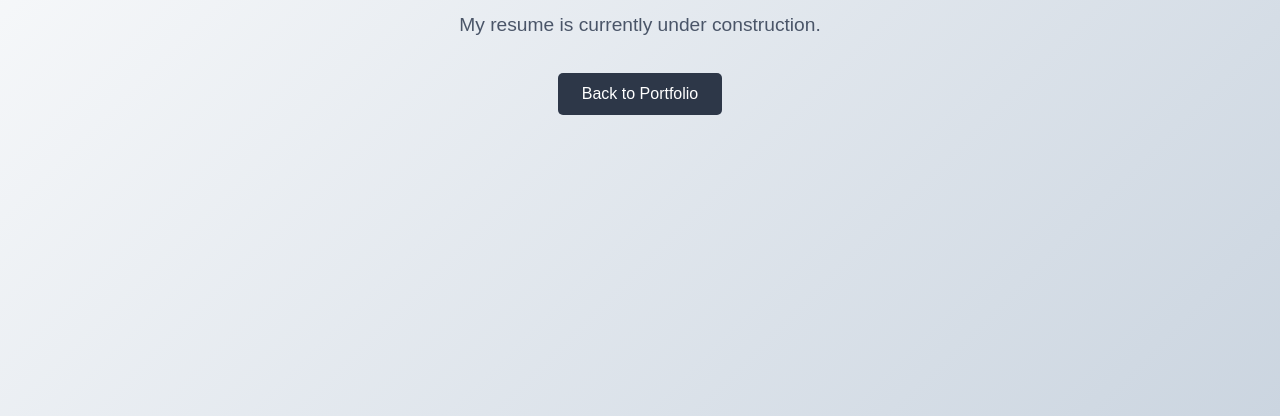
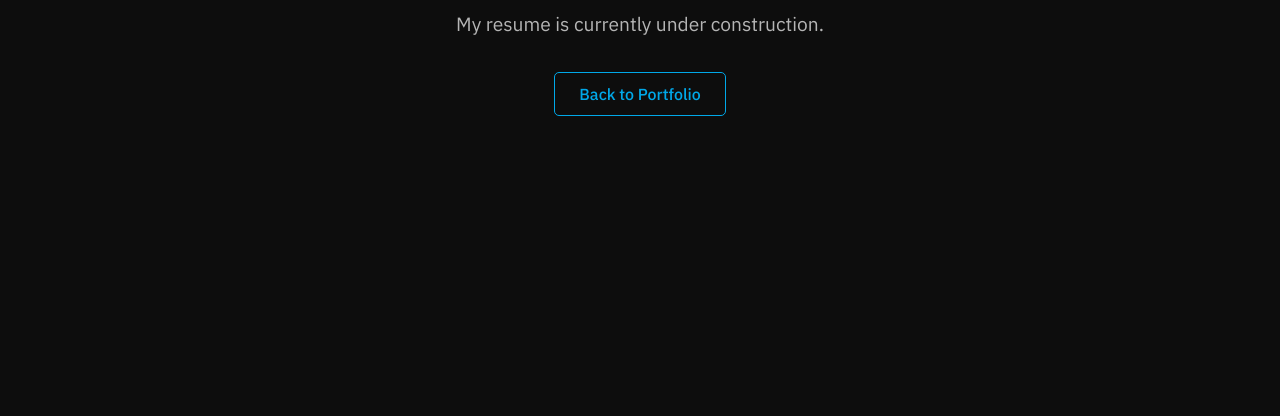
Before and after one commit to Valentin-Lemaire/portfolio, a website: page coming-soon.html in a window 1280 px wide. Shown: the part 384-800 px from the top of the page. Drawn offline with Linux system fonts and the light colour scheme.

Commit message:
Coming soon page

```diff
--- a/coming-soon.html
+++ b/coming-soon.html
@@ -2,19 +2,29 @@
 <html lang="en">
 <head>
     <meta charset="UTF-8">
-    <meta name="description" content="Coming Soon">
+    <meta name="description" content="Coming Soon - Resume Download">
     <meta name="author" content="Valentin Lemaire">
     <meta name="viewport" content="width=device-width, initial-scale=1.0">
     <title>Coming Soon - LEMAIRE Valentin</title>
+
+    <!-- Favicon -->
     <link rel="icon" type="image/png" href="./static/vl.png" sizes="512x512">
+
+    <!-- Stylesheets -->
     <link rel="stylesheet" href="style.css">
     <link rel="stylesheet" href="css/coming-soon.css">
+    <link rel="preconnect" href="https://fonts.googleapis.com">
+    <link rel="preconnect" href="https://fonts.gstatic.com" crossorigin>
+    <link href="https://fonts.googleapis.com/css2?family=IBM+Plex+Sans:wght@400;500;600&family=Space+Grotesk:wght@400;500;600;700&display=swap" rel="stylesheet">
 </head>
 <body>
+    <canvas id="headerBackground"></canvas>
     <div class="coming-soon-container">
         <h1>Coming Soon</h1>
         <p>My resume is currently under construction.</p>
         <a href="index.html" class="back-button">Back to Portfolio</a>
     </div>
+    <script src="js/mouse-effect.js"></script>
+    <script src="js/header-background.js"></script>
 </body>
 </html>
--- a/css/coming-soon.css
+++ b/css/coming-soon.css
@@ -3,44 +3,76 @@ html, body {
     overflow: hidden;
     margin: 0;
     padding: 0;
+    height: 100%;
 }
 
+/* Canvas background */
+#headerBackground {
+    position: fixed;
+    top: 0;
+    left: 0;
+    width: 100vw;
+    height: 100vh;
+    z-index: 1;
+    background-color: var(--primary-color);
+}
+
+/* Coming Soon page styles */
 .coming-soon-container {
-    height: 100vh;
+    min-height: 100vh;
     display: flex;
     flex-direction: column;
     align-items: center;
     justify-content: center;
     text-align: center;
     padding: 2rem;
-    background: linear-gradient(135deg, #ffffff 0%, #cbd5e0 100%);
+    color: var(--secondary-color);
+    position: relative;
+    z-index: 2;
 }
 
 .coming-soon-container h1 {
     font-size: 3rem;
-    color: #2d3748;
+    color: var(--secondary-color);
     margin-bottom: 1rem;
+    font-weight: 700;
 }
 
 .coming-soon-container p {
     font-size: 1.2rem;
-    color: #4a5568;
+    color: var(--secondary-color);
+    opacity: 0.8;
     margin-bottom: 2rem;
+    font-weight: 400;
 }
 
 .back-button {
     padding: 0.8rem 1.5rem;
-    background-color: #2d3748;
-    color: white;
+    background-color: transparent;
+    color: var(--accent-color);
     text-decoration: none;
     border-radius: 5px;
-    transition: background-color 0.3s ease;
+    border: 1px solid var(--accent-color);
+    transition: all 0.3s ease;
     display: inline-flex;
     align-items: center;
     justify-content: center;
     line-height: 1;
+    font-weight: 500;
 }
 
 .back-button:hover {
-    background-color: #4a5568;
+    background-color: var(--accent-color);
+    color: var(--primary-color);
 }
+
+/* Responsive design */
+@media (max-width: 768px) {
+    .coming-soon-container h1 {
+        font-size: 2.5rem;
+    }
+
+    .coming-soon-container p {
+        font-size: 1rem;
+    }
+}
```
